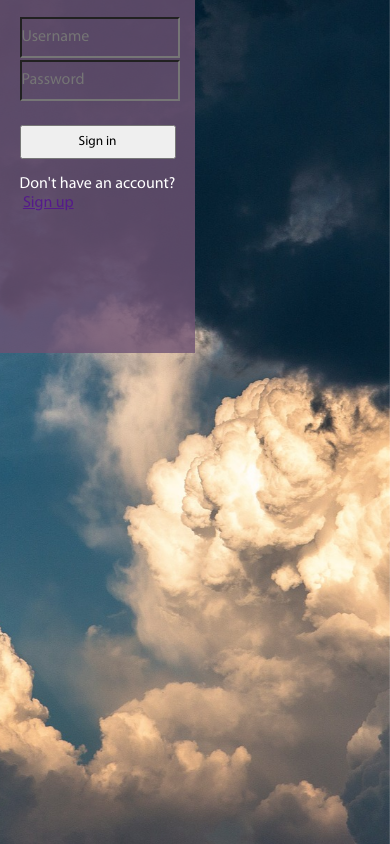
After one commit to omgitsangelo/XIMEX, a PHP site: page /login.html in a window 390 px wide. The commit adds this page. Run offline with PHP 8.4, Linux system fonts and the light colour scheme.

Commit message:
Fully optimized mobile version. Working on login and database now.

```diff
--- /dev/null
+++ b/Xantara/css/login.css
@@ -0,0 +1,104 @@
+@charset "UTF-8";
+@font-face {
+  font-family: "MyriadPro";
+  src: url('../fonts/MyriadPro.otf'),url('../fonts/MyriadPro.otf');;
+}
+[class*="col-"] {
+    float: left;
+}
+.col-1 {
+  width: 8.33%;
+}
+.col-2 {
+  width: 16.66%;
+}
+.col-3 {
+  width: 25%;
+}
+.col-4 {
+  width: 33.33%;
+}
+.col-5 {
+  width: 41.66%;
+}
+.col-6 {
+  width: 50%;
+}
+.col-7 {
+  width: 58.33%;
+}
+.col-8 {
+  width: 66.66%;
+}
+.col-9 {
+  width: 75%;
+}
+.col-10 {
+  width: 83.33%;
+}
+.col-11 {
+  width: 91.66%;
+}
+.col-12 {
+  width: 100%;
+}
+.row::after {
+    content: "";
+    clear: both;
+    display: table;
+}
+* {
+  height: 100%;
+  width: 100%;
+	margin: 0;
+  padding: 0;
+  font-family: "MyriadPro";
+}
+
+html {
+  width: 100%;
+	margin: 0;
+  padding: 0;
+}
+body {
+  width: 100%;
+	margin: 0;
+  padding: 0;
+}
+.login-container {
+  width: 100%;
+  height: 100%;
+  background-image: url("../images/the-clouds-1768967_1920.jpg");
+  background-attachment: fixed;
+  background-position: center;
+  background-repeat: no-repeat;
+  background-size: cover;
+  color: rgb(255, 255, 255);
+}
+.loginform {
+  width: 40%;
+  height: 40%;
+  margin: auto;
+  background-color: rgba(111, 83, 115, 0.8);
+  padding: 2% 5%;
+}
+.login{
+  height: 10%;
+  width: 100%;
+  padding-top: 6%;
+}
+.input{
+  width: 100%;
+  height: 100%;
+  padding-top: 1%;
+  padding-bottom: 1%;
+  font-size: 16px;
+  background: transparent;
+  color: rgb(255, 255, 255);
+}
+button.submit {
+  height: 10%;
+  width: 100%;
+  margin-top: 20%;
+  margin-bottom: 10%  ;
+}
--- a/Xantara/css/main.css
+++ b/Xantara/css/main.css
@@ -278,7 +278,7 @@ a.prev:hover, a.next:hover {
   cursor: pointer;
   position: absolute;
   top: 0%;
-  width: 10%;
+  width: 5%;
   height: 93%;
   transition: 0.6s ease;
   border-radius: 0 3px 3px 0;
@@ -291,7 +291,7 @@ a.prev, a.next {
   text-align:center;
   font-size: 50px;
   color: white;
-  padding-top: 50%;
+  padding-top: 40%;
 }
 }
 
--- /dev/null
+++ b/Xantara/login.html
@@ -0,0 +1,24 @@
+<!DOCTYPE html>
+<html>
+  <head>
+    <meta charset="UTF-8">
+    <title>Login Form</title>
+    <link href="css/login.css" rel="stylesheet" type="text/css">
+  </head>
+  <body>
+    <div class="row login-container">
+      <div class="col-12 loginform">
+        <form class="row">
+          <div class="login">
+            <input type="text" class="input " placeholder="Username"/>
+          </div>
+          <div class="login">
+            <input type="password" class="input" placeholder="Password"/>
+          </div>
+          <button type="button" class="submit">Sign in</button>
+          <p class="login__signup">Don't have an account? &nbsp;<a href="">Sign up</a></p>
+        </form>
+      </div>
+    </div>
+  </body>
+</html>
```
Also changed, not shown: Xantara/css/1stslide.css (+28 -10 lines), Xantara/css/3rdslide.css (+49 -0 lines), Xantara/css/footer.css (+26 -9 lines), Xantara/db/xantara.sql (added, +70 -0 lines), Xantara/index.html (renamed from Xantara/slideshow.html, +4 -4 lines), Xantara/php/database.php (added, +19 -0 lines), Xantara/php/login.php (added, +32 -0 lines), Xantara/Page2.html (deleted), Xantara/images/the-clouds-1768967_1920.jpg (added).
